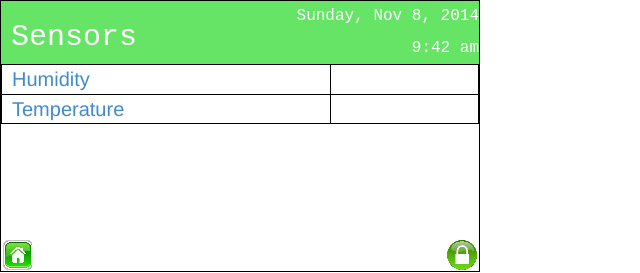
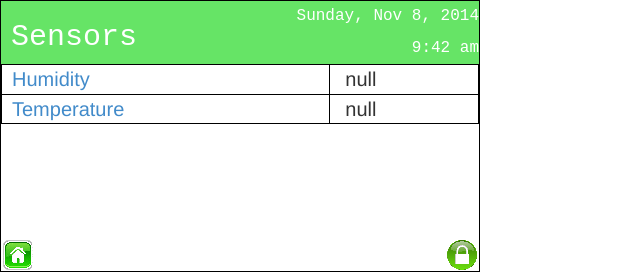
Before and after one commit to ClementSu/FieldController, a plain HTML site: page pointscreen.html in a window 1280 px wide. Shown: the full height of the page, 0-640 px from the left. Drawn offline with Linux system fonts and the light colour scheme.

Commit message:
spelling errors and sourced pointscreen.js in html file

```diff
--- a/js/pointscreen.js
+++ b/js/pointscreen.js
@@ -15,7 +15,7 @@ function myFunction() {
 }
 
 function displayHum() {
-	document.getElementById("humidty").innerHTML = humidity;
+	document.getElementById("humidity").innerHTML = humidity;
 }
 
 function displayTemp() {
--- a/pointscreen.html
+++ b/pointscreen.html
@@ -4,6 +4,7 @@
   <link rel="stylesheet" type="text/css" href="dist/css/bootstrap.css" media="screen" />
   	<link rel="stylesheet" type="text/css" href="css/common.css" media="screen" />
 	<link rel="stylesheet" type="text/css" href="css/pointscreen.css" media="screen" />
+  <script src="js/pointscreen.js" type="text/javascript"></script>
     <title>HMI</title>
   </head>
 
```
